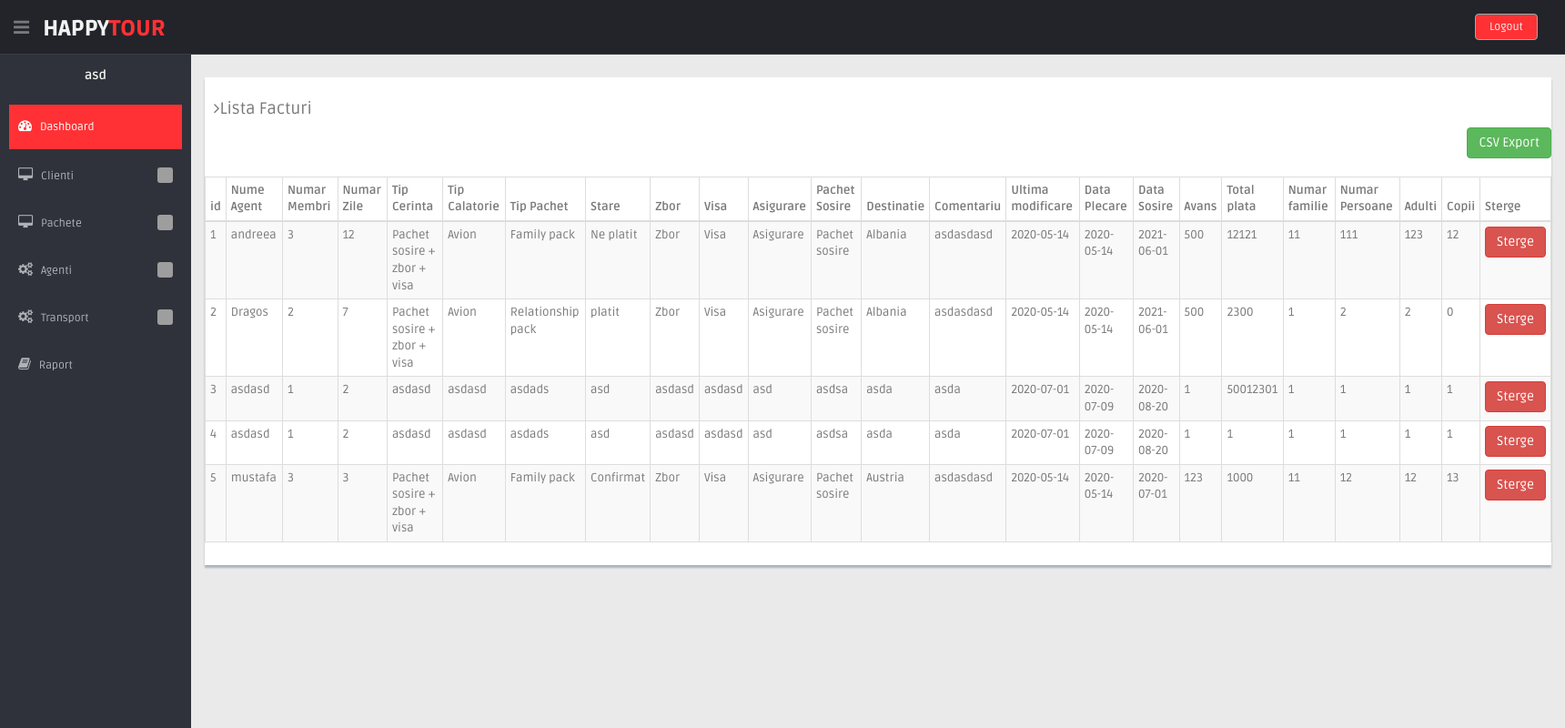
After one commit to mustafabaaj/happytour, a PHP site: page /listaFacturi.php in a window 1720 px wide. The commit adds this page. Shown: the whole page at 91% size. Run offline with PHP 8.4, Linux system fonts and the light colour scheme; a user stored in the database is signed in; data comes from the database, SQL or seed files in the repository; a stand-in replaces the project's code that opens the database connection; some libraries are stand-ins or nearby versions; grey boxes are pictures that could not be loaded.

Commit message:
gata gata

```diff
--- a/adaugaPachet.php
+++ b/adaugaPachet.php
@@ -65,7 +65,7 @@
               <input type="text" name="pachet" class="form-control" id="exampleInputEmail1"
                   aria-describedby="emailHelp" placeholder="Adauga Pachet Nou">
             </div>
-            <button type="submit" name="editPachet" class="btn btn-primary">Submit</button>
+            <button type="submit" name="savePachet" class="btn btn-primary">Submit</button>
           </form>
           </div>
           <div class="modal-footer">
--- a/auth/register.php
+++ b/auth/register.php
@@ -119,7 +119,7 @@ if($_SERVER["REQUEST_METHOD"] == "POST"){
                 <input type="submit" class="btn btn-primary" value="Submit">
                 <input type="reset" class="btn btn-default" value="Reset">
             </div>
-            <p>Aveti deja un cont <a href="./auth/login.php">Autentificativa aici</a>.</p>
+            <p>Aveti deja un cont <a href="./login.php">Autentificativa aici</a>.</p>
         </form>
     </div>
     </div>
--- a/clientTrip.php
+++ b/clientTrip.php
@@ -98,7 +98,6 @@
                                         echo "<option>{$row['tipCalatorie']}</option>";
                                     }
                                 ?>
-                                <option>autocar</option>
                             </select>
                         </div>
                     </div>
@@ -222,7 +221,6 @@
                                     <span class="fileupload-exists"><i class="fa fa-undo"></i> Change</span>
                                     <input type="file" name="pozaPasaport" class="default" />
                                     </span>
-                                    <a href="advanced_form_components.html#" class="btn btn-theme04 fileupload-exists" data-dismiss="fileupload"><i class="fa fa-trash-o"></i> Remove</a>
                                 </div>
                                 </div>
                             </div>
--- /dev/null
+++ b/listaFacturi.php
@@ -0,0 +1,88 @@
+<?php
+ require_once './partials/header.php';
+?>
+
+    <?php require_once './partials/sideBar.php' ?>
+    <section id="main-content">
+      <section class="wrapper">
+        <div class="row mt">
+          <div class="col-lg-12">
+            <div class="content-panel">
+              <h4><i class="fa fa-angle-right"></i>Lista Facturi</h4>
+              <section id="unseen">
+                <form class="form-horizontal style-form pull-right" style="margin-bottom:20px" action="submitForm.php" method="post">
+                  <input type="submit" name="exportFacturi" value="CSV Export" class="btn btn-success"/>
+                </form>
+                <table class="table table-bordered table-striped table-condensed">
+                  <thead>
+                    <tr>
+                      <th>id</th>
+                      <th>Nume Agent</th>
+                      <th class="numeric">Numar Membri</th>
+                      <th class="numeric">Numar Zile</th>
+                      <th class="numeric">Tip Cerinta</th>
+                      <th class="numeric">Tip Calatorie</th>
+                      <th class="numeric">Tip Pachet</th>
+                      <th class="numeric">Stare</th>
+                      <th class="numeric">Zbor</th>
+                      <th class="numeric">Visa</th>
+                      <th class="numeric">Asigurare</th>
+                      <th class="numeric">Pachet Sosire</th>
+                      <th class="numeric">Destinatie</th>
+                      <th class="numeric">Comentariu</th>
+                      <th class="numeric">Ultima modificare</th>
+                      <th class="numeric">Data Plecare</th>
+                      <th class="numeric">Data Sosire</th>
+                      <th class="numeric">Avans</th>
+                      <th class="numeric">Total plata</th>
+                      <th class="numeric">Numar familie</th>
+                      <th class="numeric">Numar Persoane</th>
+                      <th class="numeric">Adulti</th>
+                      <th class="numeric">Copii</th>
+                      <th class="numeric">Sterge</th>
+                    </tr>
+                  </thead>
+                  <tbody>
+                <?php
+                  $sql = mysqli_query($link, "SELECT * FROM factura");
+                    while($row = mysqli_fetch_array($sql)) {
+                        echo "<tr>";
+                          echo "<td>{$row['id']}</td>";
+                          echo "<td>{$row['numeAgent']}</td>";
+                          echo "<td>{$row['numarMembri']}</td>";
+                          echo "<td class='numeric'>{$row['numarZile']}</td>";
+                          echo "<td class='numeric'>{$row['tipcerinte']}</td>";
+                          echo "<td class='numeric'>{$row['tipCaltorie']}</td>";
+                          echo "<td class='numeric'>{$row['tipPachet']}</td>";
+                          echo "<td class='numeric'>{$row['stare']}</td>";
+                          echo "<td class='numeric'>{$row['zbor']}</td>";
+                          echo "<td class='numeric'>{$row['visa']}</td>";
+                          echo "<td class='numeric'>{$row['asigurare']}</td>";
+                          echo "<td class='numeric'>{$row['pachetSosire']}</td>";
+                          echo "<td class='numeric'>{$row['destinatie']}</td>";
+                          echo "<td class='numeric'>{$row['comentariu']}</td>";
+                          echo "<td class='numeric'>{$row['lastUpdate']}</td>";
+                          echo "<td class='numeric'>{$row['dataPlecare']}</td>";
+                          echo "<td class='numeric'>{$row['dataSosire']}</td>";
+                          echo "<td class='numeric'>{$row['avans']}</td>";
+                          echo "<td class='numeric'>{$row['totalPlata']}</td>";
+                          echo "<td class='numeric'>{$row['numarFamilie']}</td>";
+                          echo "<td class='numeric'>{$row['numarPersoane']}</td>";
+                          echo "<td class='numeric'>{$row['adulti']}</td>";
+                          echo "<td class='numeric'>{$row['copii']}</td>";
+                          ?>
+                          <td><a href="deleteClient.php?stergeFactura=<?php echo $row['id']?>" class="btn btn-danger">Sterge</a></td>
+                          <?php
+                          echo "</tr>";
+                    }
+                ?>
+                  </tbody>
+                </table>
+              </section>
+            </div>
+          </div>
+        </div>
+      </section>
+    </section>
+
+    <?php require_once './partials/footer.php' ?>
--- a/partials/sideBar.php
+++ b/partials/sideBar.php
@@ -19,6 +19,7 @@
             <ul class="sub">
             <li><a href="adaugaClient.php">Adauga client</a></li>
               <li><a href="responsive_table.php">Lista clienti</a></li>
+              <li><a href="listaFacturi.php">Lista Facturi</a></li>
             </ul>
           </li>
           <li class="sub-menu">
--- a/stergePachet.php
+++ b/stergePachet.php
@@ -8,7 +8,7 @@ if(isset($_GET['delete'])){
       die('Nu a putut fii stearsa : ' . mysqli_error());
    }
    echo "Deleted data successfully\n";
-   header("location: ./ListaTransport.php");
+   header("location: ./adaugaPachet.php");
 
    mysql_close($conn);
   }
```
Also changed, not shown: deleteClient.php (+12 -0 lines), raport2.php (+27 -0 lines), submitForm.php (+76 -0 lines).
